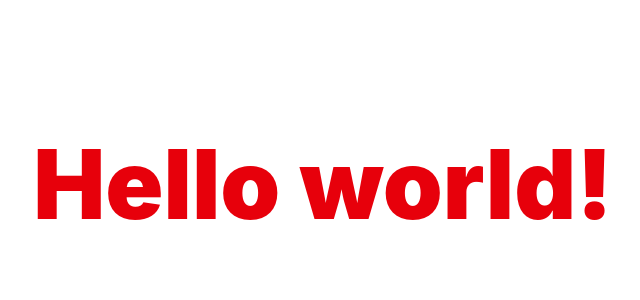
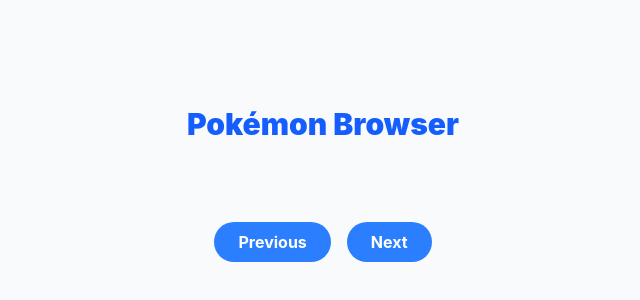
Before and after one commit to kossisedoufia/Pok-mon-browserkossisedoufia, a website built with Vite: page index.html in a window 1280 px wide. Shown: the part 216-516 px from the top of the page, without its empty margins (317-957 px from the left). Built offline with nearby package versions, Linux system fonts and the light colour scheme; no server answers.

Commit message:
fix: update script path for vercel

```diff
--- a/index.html
+++ b/index.html
@@ -9,13 +9,23 @@
     <meta name="viewport" content="width=device-width, initial-scale=1.0" />
     <title>vite-tailwind-js-template</title>
   </head>
-  <body>
-    <main class="flex flex-col min-h-screen items-center justify-center">
-    <h1 class="text-8xl font-black text-center animate-bounce text-red-600">
-      Hello world!
-    </h1>
-  </main>
+    <body>
+    <main class="flex flex-col min-h-screen items-center justify-center bg-slate-50 p-5">
 
-    <script type="module" src="/src/main.js"></script>
+      <h1 class="text-3xl font-black text-center mb-10 text-blue-600">Pokémon Browser</h1>
+
+      <div id="pokemon-container"></div>
+
+      <div class="flex gap-4 mt-10">
+        <button id="prev-btn" class="bg-blue-500 hover:bg-blue-700 text-white font-bold py-2 px-6 rounded-full transition-all">
+          Previous
+        </button>
+        <button id="next-btn" class="bg-blue-500 hover:bg-blue-700 text-white font-bold py-2 px-6 rounded-full transition-all">
+          Next
+        </button>
+      </div>
+
+    </main>
+    <script type="module" src="src/main.js"></script>
   </body>
 </html>
```
Also changed, not shown: 1 other file.
